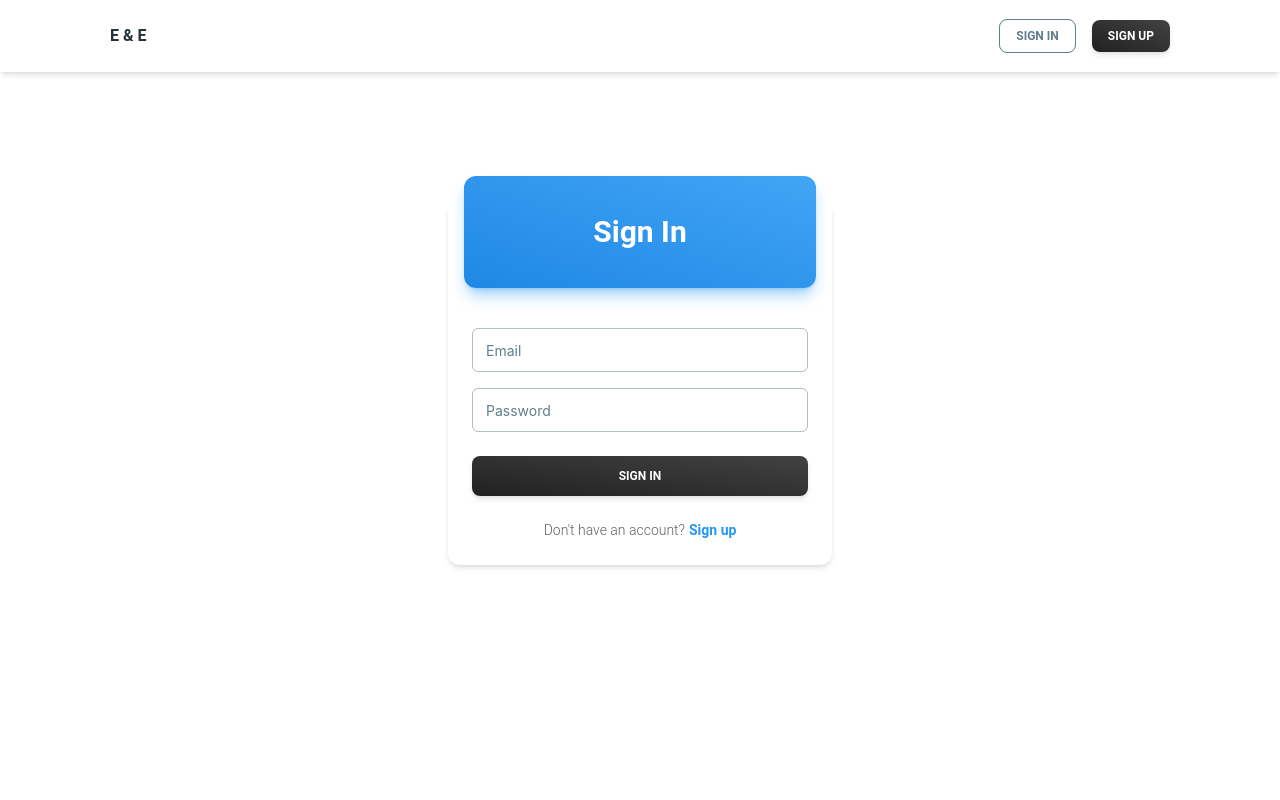
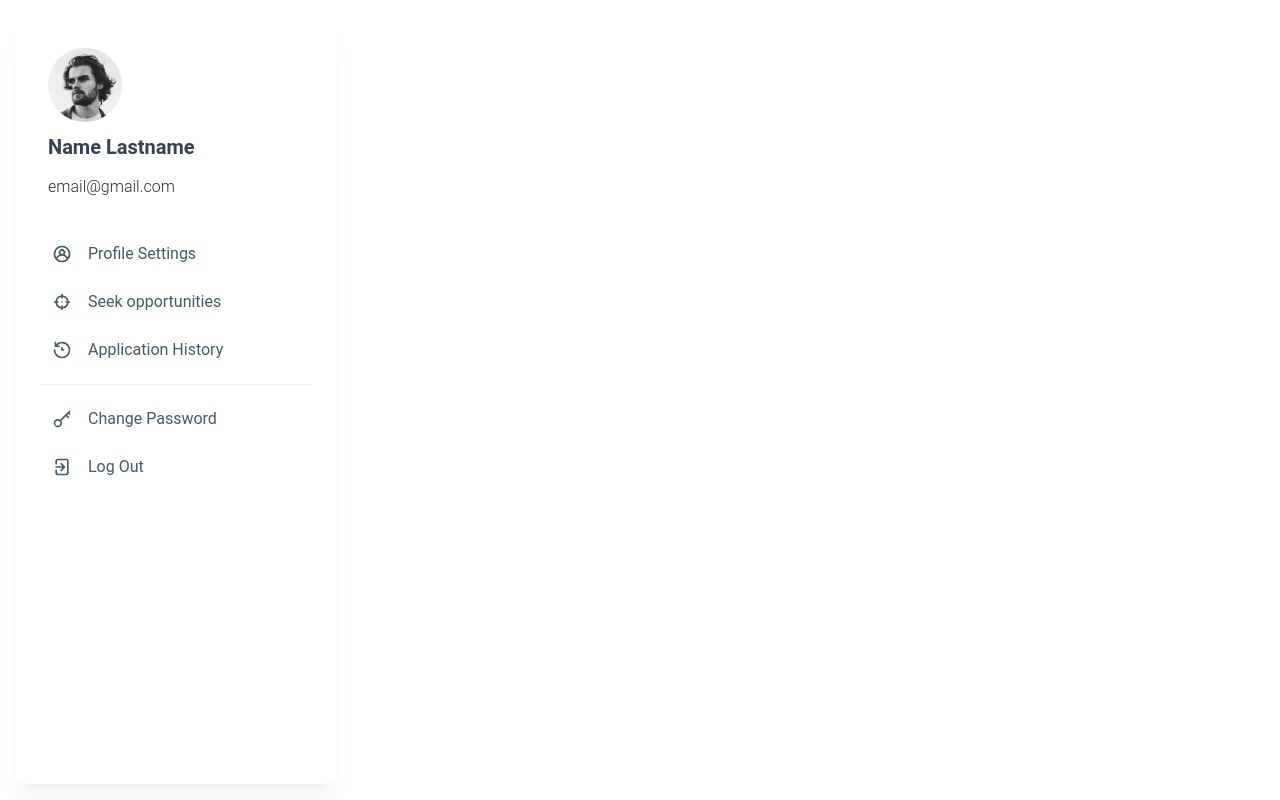
Before and after one commit to ParJavadian/JobFinder, a React (Create React App) app in the folder frontend/: page / in a window 1280 px wide. Built offline with nearby package versions, Linux system fonts and the light colour scheme.

Commit message:
seeker sidebar component

```diff
--- /dev/null
+++ b/frontend/src/components/SidebarSeeker.jsx
@@ -0,0 +1,64 @@
+import {
+  Card,
+  Typography,
+  List,
+  ListItem,
+  ListItemPrefix,
+  Avatar,
+} from "@material-tailwind/react";
+import * as Unicons from "@iconscout/react-unicons";
+import AvatarImg from "../images/avatar-1.jpg";
+
+export default function Example() {
+  return (
+    <Card className="fixed top-4 left-4 h-[calc(100vh-2rem)] w-full max-w-[20rem] p-4 shadow-xl shadow-blue-gray-900/5">
+      <div className="mb-2 p-4">
+        <Avatar src={AvatarImg} alt="avatar" size="xl" />
+        <Typography variant="h5" color="blue-black" className="mt-3">
+          Name Lastname
+        </Typography>
+        <Typography
+          variant="paragraph"
+          color="blue-gray"
+          className="font-light mt-3"
+        >
+          email@gmail.com
+        </Typography>
+      </div>
+      <List>
+        <ListItem>
+          <ListItemPrefix>
+            <Unicons.UilUserCircle className="h-5 w-5" />
+          </ListItemPrefix>
+          Profile Settings
+        </ListItem>
+        <ListItem>
+          <ListItemPrefix>
+            <Unicons.UilCrosshair className="h-5 w-5" />
+          </ListItemPrefix>
+          Seek opportunities
+        </ListItem>
+        <ListItem>
+          <ListItemPrefix>
+            <Unicons.UilHistory className="h-5 w-5" />
+          </ListItemPrefix>
+          Application History
+        </ListItem>
+        <hr className="my-2 border-blue-gray-50" />
+
+        <ListItem>
+          <ListItemPrefix>
+            <Unicons.UilKeySkeleton className="h-5 w-5" />
+          </ListItemPrefix>
+          Change Password
+        </ListItem>
+        <ListItem>
+          <ListItemPrefix>
+            <Unicons.UilSignout className="h-5 w-5" />
+          </ListItemPrefix>
+          Log Out
+        </ListItem>
+      </List>
+    </Card>
+  );
+}
--- /dev/null
+++ b/frontend/src/pages/DashboardSeeker.jsx
@@ -0,0 +1,10 @@
+import React from "react";
+import SidebarSeeker from "../components/SidebarSeeker";
+
+export default function DashboardSeeker() {
+  return (
+    <>
+      <SidebarSeeker />
+    </>
+  );
+}
--- a/frontend/src/pages/Login.jsx
+++ b/frontend/src/pages/Login.jsx
@@ -6,11 +6,10 @@ import {
   Tab,
   TabPanel,
 } from "@material-tailwind/react";
-import Container from "../components/Container";
 import MyNavbar from "../components/MyNavBar";
 import LoginCard from "../components/LoginCard";
 
-export default function SignUp() {
+export default function Login() {
   return (
     <>
       <MyNavbar />
--- a/frontend/src/routes/Allroutes.jsx
+++ b/frontend/src/routes/Allroutes.jsx
@@ -2,6 +2,7 @@ import { BrowserRouter, Route, Routes } from "react-router-dom";
 import HomePage from "../pages/Home";
 import SignUp from "../pages/SignUp";
 import Login from "../pages/Login";
+import DashboardSeeker from "../pages/DashboardSeeker";
 
 export default function AllRoutes() {
   return (
@@ -9,8 +10,8 @@ export default function AllRoutes() {
       <Routes>
         {/* <Route path="/" element={<HomePage />} /> */}
         {/* <Route path="/" element={<SignUp />} /> */}
-        <Route path="/" element={<Login />} />
-
+        {/* <Route path="/" element={<Login />} /> */}
+        <Route path="/" element={<DashboardSeeker />} />
         {/* <Route path="*" element={<NotFound />} /> */}
       </Routes>
     </BrowserRouter>
--- a/frontend/tailwind.config.js
+++ b/frontend/tailwind.config.js
@@ -1,8 +1,20 @@
 const withMT = require("@material-tailwind/react/utils/withMT");
+const colors = require("tailwindcss/colors");
 
 module.exports = withMT({
   content: ["./src/**/*.{js,jsx,ts,tsx}"],
   theme: {
+    colors: {
+      transparent: "transparent",
+      current: colors.teal,
+      blue: colors.emerald,
+      black: colors.black,
+      white: colors.white,
+      gray: colors.gray,
+      emerald: colors.emerald,
+      indigo: colors.indigo,
+      yellow: colors.yellow,
+    },
     extend: {},
   },
   plugins: [],
```
Also changed, not shown: frontend/src/images/avatar-1.jpg (added), frontend/src/images/avatar.webp (added).
